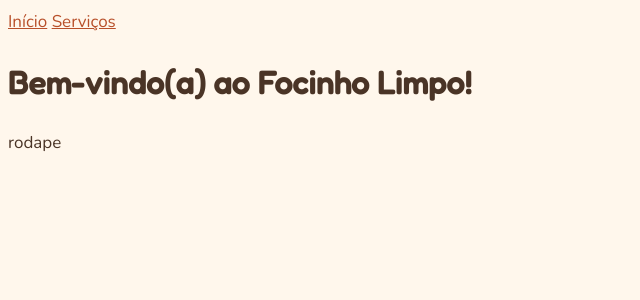
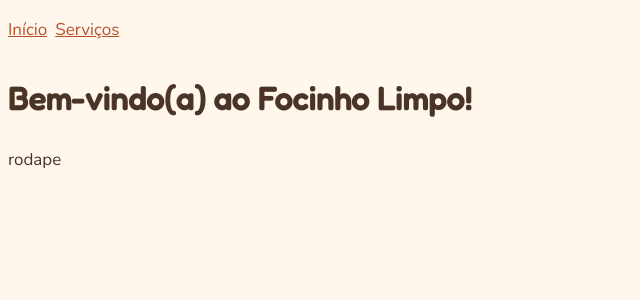
Before and after one commit to geovanyhenri6-pixel/focinho-limpo, a Flask app: page / in a window 1280 px wide. Shown: the top 300 px of the page, without its empty margins (0-640 px from the left). Run offline with Flask 3, Linux system fonts and the light colour scheme.

Commit message:
corrige a, nav a e nav em style.css

```diff
--- a/static/css/style.css
+++ b/static/css/style.css
@@ -35,15 +35,18 @@ h3 {
 }
 
 a {
+    display: flex;
     color: var(--cor-terracota);
     text-decoration: underline;
 }
 
 nav a {
-    display: inline-flex;
+    min-height: 44px;
+    align-items: center;
 }
 
 nav {
+    display: flex;
     gap: 8px;
     flex-wrap: wrap;
 }
```
